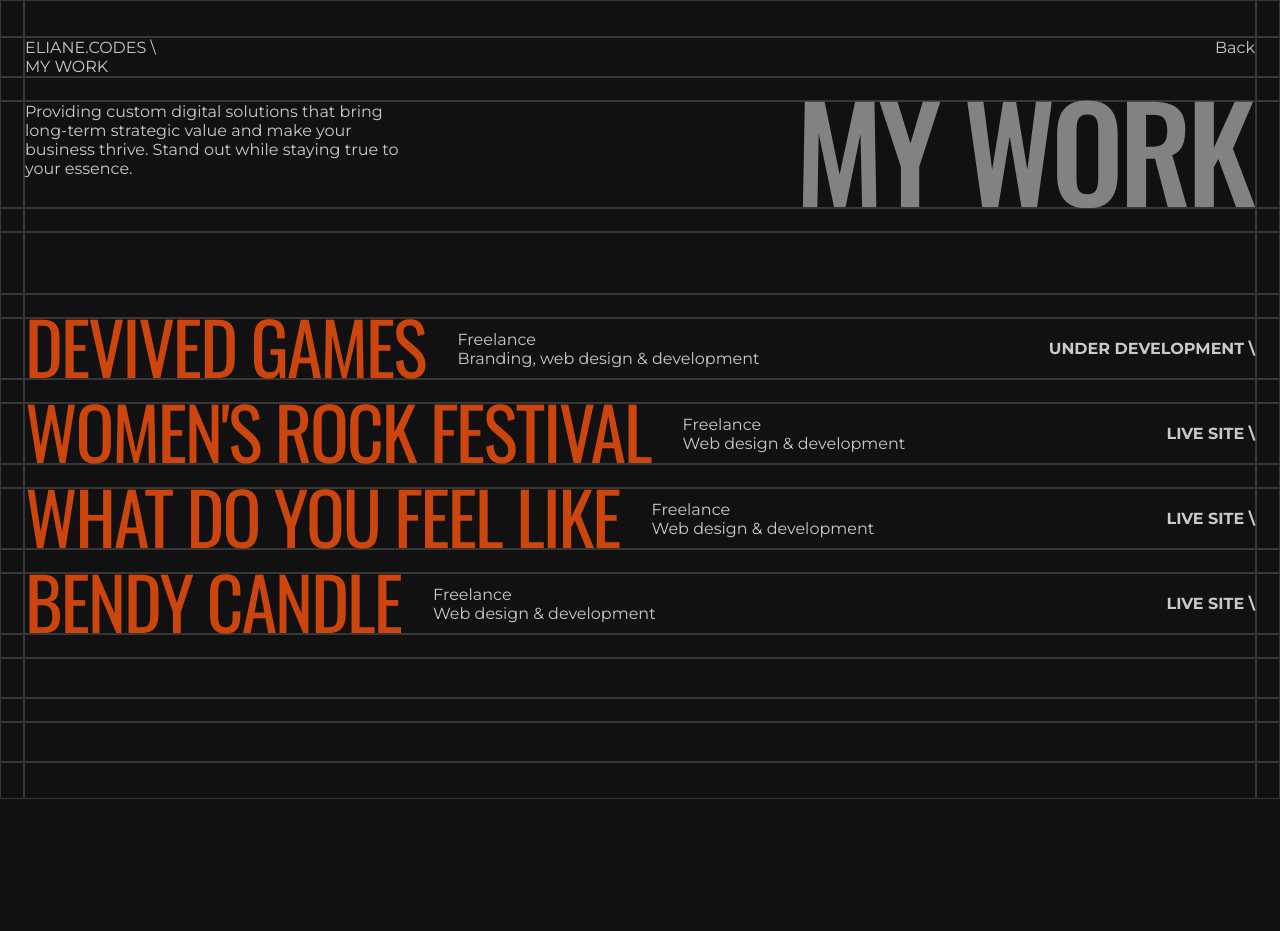
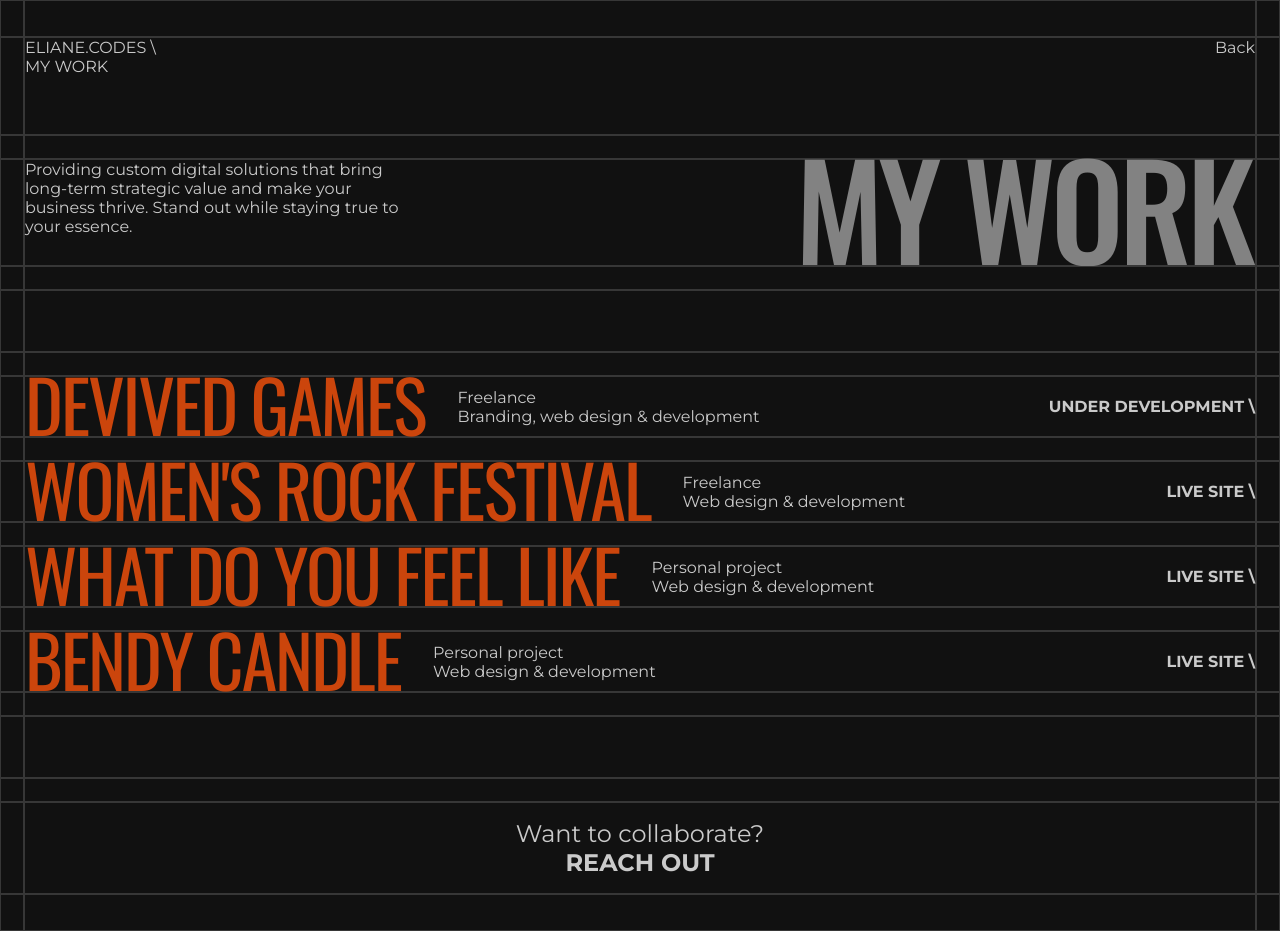
Before and after one commit to ElianeV/eliane.codes, a Next.js app: page /my-work in a window 1280 px wide. Before the commit the page ends 800 px from the top, so only its background shows below. Built offline with nearby package versions, Linux system fonts and the light colour scheme.

Commit message:
Add stack components

```diff
--- a/app/components/project-dropdown.js
+++ b/app/components/project-dropdown.js
@@ -3,7 +3,18 @@ import { Oswald } from "next/font/google";
 
 const oswald = Oswald({ subsets: ["latin"] });
 
-function ProjectDropdown({ name, type, role, linktext, url, DD, setDD }) {
+function ProjectDropdown({
+  name,
+  type,
+  role,
+  linktext,
+  url,
+  DD,
+  setDD,
+  about,
+  designstack,
+  developmentstack,
+}) {
   return (
     <>
       <div
@@ -21,7 +32,7 @@ function ProjectDropdown({ name, type, role, linktext, url, DD, setDD }) {
             <br />
             {role}
           </p>
-          <a className={styles.projectlink} href={url}>
+          <a className={styles.projectlink} href={url} target="_blank">
             {linktext}
           </a>
         </div>
@@ -29,12 +40,19 @@ function ProjectDropdown({ name, type, role, linktext, url, DD, setDD }) {
           <div className={styles.projectimage}></div>
           <div style={{ marginLeft: "32px" }}>
             <h3>ABOUT</h3>
-            <p style={{ paddingTop: "16px" }}>Some text here</p>
+            <p style={{ paddingTop: "16px", maxWidth: "400px" }}>{about}</p>
           </div>
-          <div style={{ marginLeft: "32px" }}>
+          <div style={{ marginLeft: "32px", maxWidth: "200px" }}>
             <h3>STACK</h3>
             <p style={{ paddingTop: "16px" }}>
-              Design: something, something; something,...
+              <span style={{ textDecoration: "underline" }}>Design:</span>
+              <br />
+              {designstack}
+            </p>
+            <p style={{ paddingTop: "16px" }}>
+              <span style={{ textDecoration: "underline" }}>Development:</span>{" "}
+              <br />
+              {developmentstack}
             </p>
           </div>
         </div>
--- a/app/my-work/page.js
+++ b/app/my-work/page.js
@@ -87,6 +87,9 @@ const Work = () => {
         url=""
         DD={proj1}
         setDD={setProj1}
+        about="A solo developer in need of a complete brand which exudes modernity, professionalism and something else."
+        designstack="something, something, something"
+        developmentstack="something, something, something"
       />
       <div className={styles.borderdelay8}></div>
 
@@ -105,6 +108,9 @@ const Work = () => {
         url=""
         DD={proj2}
         setDD={setProj2}
+        about="The official website for the Women's Rock festival, a climbing event organised by women for women. The only of its kind in Ireland."
+        designstack="something, something, something"
+        developmentstack="something, something, something"
       />
       <div className={styles.borderdelay8}></div>
 
@@ -117,12 +123,15 @@ const Work = () => {
       <div className={styles.borderdelay8}></div>
       <ProjectDropdown
         name="WHAT DO YOU FEEL LIKE"
-        type="Freelance"
+        type="Personal project"
         role="Web design & development"
         linktext="LIVE SITE \"
         url=""
         DD={proj3}
         setDD={setProj3}
+        about="An online recipe book which can be modified using a password."
+        designstack="something, something, something"
+        developmentstack="something, something, something"
       />
       <div className={styles.borderdelay8}></div>
 
@@ -135,12 +144,15 @@ const Work = () => {
       <div className={styles.borderdelay8}></div>
       <ProjectDropdown
         name="BENDY CANDLE"
-        type="Freelance"
+        type="Personal project"
         role="Web design & development"
         linktext="LIVE SITE \"
-        url=""
+        url="https://bendycandle.netlify.app"
         DD={proj4}
         setDD={setProj4}
+        about="An app designed to help time passive stretching which can be used hands-free."
+        designstack="something, something, something"
+        developmentstack="something, something, something"
       />
       <div className={styles.borderdelay8}></div>
 
@@ -161,7 +173,12 @@ const Work = () => {
 
       {/* ROW 18*/}
       <div className={styles.borderdelay8}></div>
-      <div className={styles.borderdelay8}></div>
+      <div className={`${styles.borderdelay8} ${styles.CTA}`}>
+        Want to collaborate? <br />
+        <span style={{ fontWeight: "bold", marginTop: "16px" }}>
+          <a href="mailto:eliane.vdc@protonmail.com">REACH OUT</a>
+        </span>
+      </div>
       <div className={styles.borderdelay8}></div>
 
       {/* ROW 19*/}
--- a/app/page.module.css
+++ b/app/page.module.css
@@ -163,7 +163,7 @@
 .myworkcontainer {
   display: grid;
   grid-template-columns: 24px 1fr 24px;
-  grid-template-rows: 37px 1fr 24px 107px 24px 62px 24px auto 24px auto 24px auto 24px auto 24px 1fr 24px 1fr 37px;
+  grid-template-rows: 37px 98px 24px 107px 24px 62px 24px auto 24px auto 24px auto 24px auto 24px 62px 24px 1fr 37px;
 }
 
 .projectcontainer {
@@ -198,7 +198,7 @@
 }
 
 .projectimage {
-  width: 440px;
+  width: 400px;
   height: 246px;
   background-color: #cb450c;
 }
@@ -210,6 +210,12 @@
 
 .hidden {
   display: none;
+}
+
+.CTA {
+  font-size: 24px;
+  text-align: center;
+  padding: 16px 0;
 }
 
 /* ANIMATIONS */
```
Also changed, not shown: app/public/images/bendycandleimg.jpeg (added).
